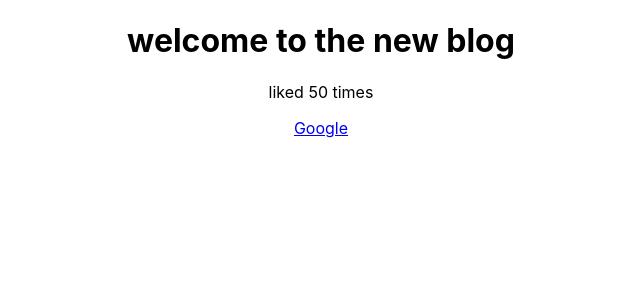
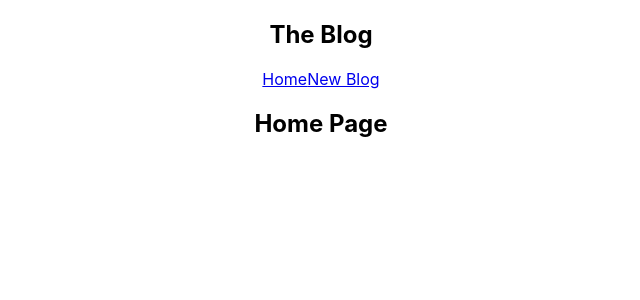
Before and after one commit to sachinivindoya/ReactPracticeYT, a React (Create React App) app: page / in a window 1280 px wide. Shown: the top 300 px of the page, without its empty margins (319-959 px from the left). Built offline with nearby package versions, Linux system fonts and the light colour scheme.

Commit message:
Multiple components

```diff
--- a/src/App.js
+++ b/src/App.js
@@ -1,19 +1,17 @@
 
 import './App.css';
+import Navbar from './Navbar';
+import Home  from './Home';
 
 function App() {
-  const title = 'welcome to the new blog';
-  const likes = 50;
-  const link = "http://www.google.com";
 
   return (
     <div className="App">
+      <Navbar />
       <div className='content'>
-        <h1>{title}</h1>
-        <p>liked {likes} times</p>
+        <Home/>
+      </div>
 
-        <a href={link}>Google</a>
-      </div>
     </div>
   );
 }
--- /dev/null
+++ b/src/Home.js
@@ -0,0 +1,10 @@
+const Home = () => {
+    return (
+        <div className="home">
+            <h2>Home Page</h2>
+        </div>
+    );
+
+}
+
+export default Home;
--- /dev/null
+++ b/src/Navbar.js
@@ -0,0 +1,13 @@
+const Navbar = () => {
+    return (
+        <nav className="navbar">
+            <h1> The Blog</h1>
+            <div className="links">
+                <a href="/">Home</a>
+                <a href="/create">New Blog</a>
+            </div>
+        </nav>
+    );
+}
+
+export default Navbar;
```
